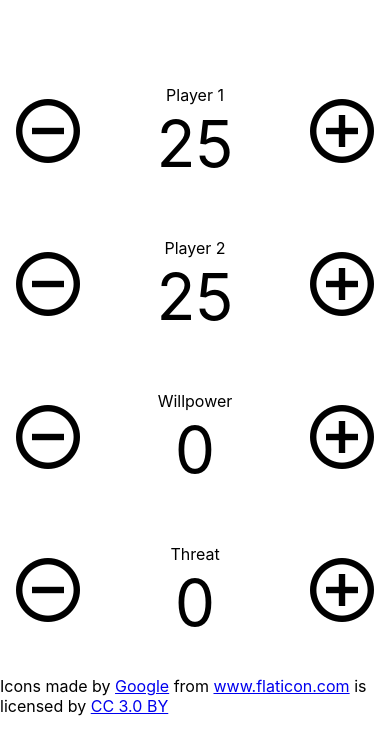
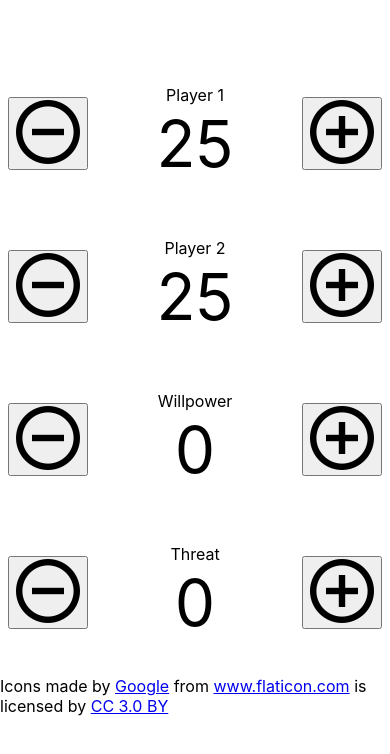
Before and after one commit to kphurley/multi-tally, a React (Create React App) app: page / in a window 390 px wide. Shown: the top 754 px of the page. Built offline with nearby package versions, Linux system fonts and the light colour scheme.

Commit message:
Modify button component to use actual button instead of div to avoid annoying click-zoom on mobile

```diff
--- a/src/components/TallyRow/TallyRowButton.js
+++ b/src/components/TallyRow/TallyRowButton.js
@@ -29,9 +29,13 @@ class TallyRowButton extends Component {
 
   render() {
     return (
-      <div className="TallyRow-button" onClick={ this.props.clickHandler }>
+      <button
+        className="TallyRow-button"
+        onClick={ this.props.clickHandler }
+        type="number"
+      >
         { this.getIcon() }
-      </div>
+      </button>
     );
   }
 }
```
